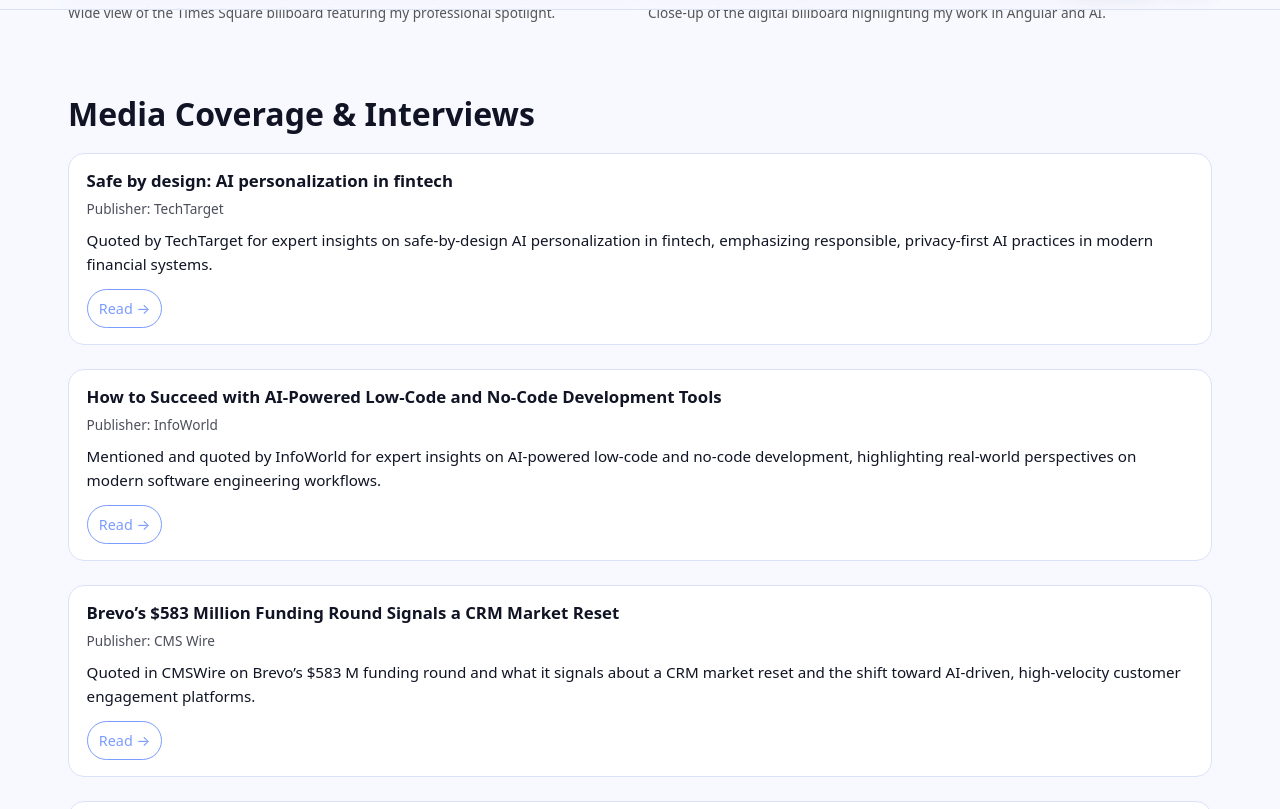
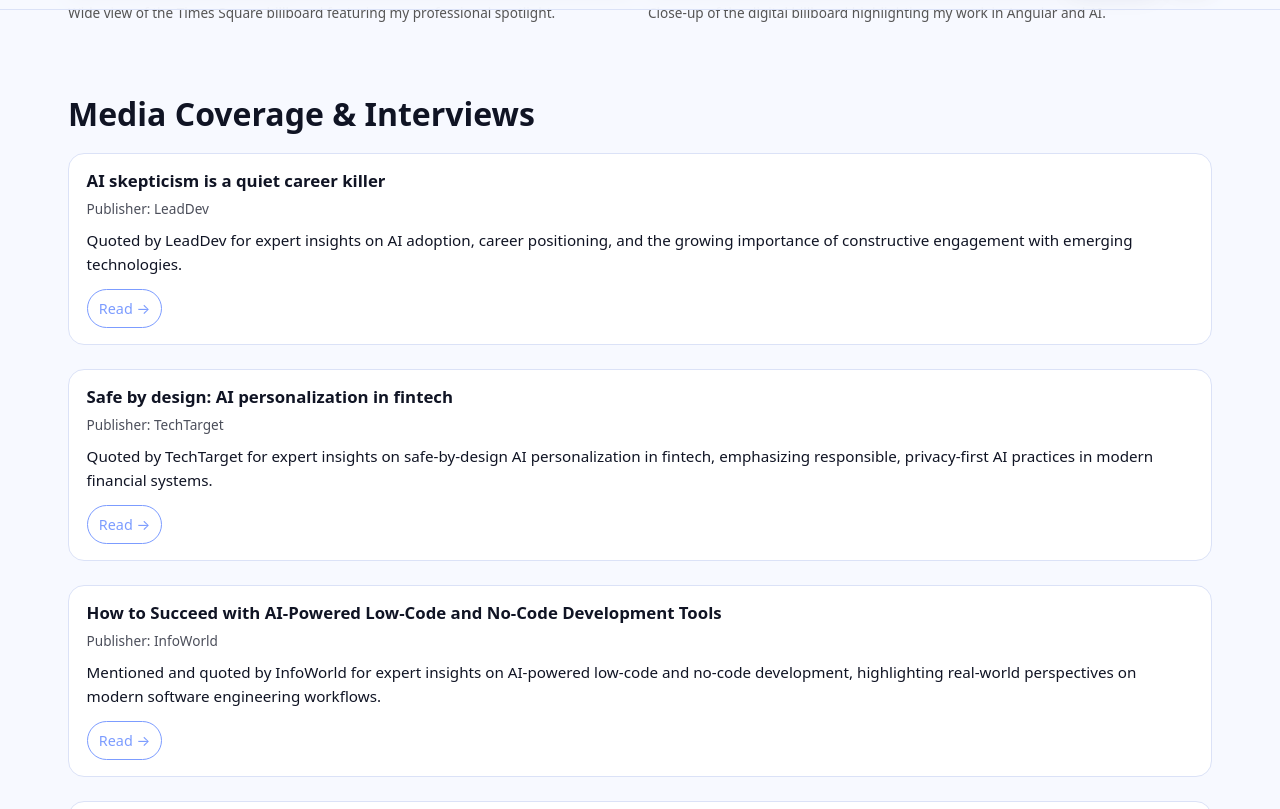
Before and after one commit to sonukapoor/sonukapoor-site.com, a Jekyll site: the page built from media.md, in a window 1280 px wide and 900 px high, scrolled down 797 px, cut to the strip 91-900 px from the top of the window. Built offline with Jekyll 4.4.1, drawn with Linux system fonts in a browser that asks for light colours.

Commit message:
Add new Quote in "AI skepticism is a quiet career killer" on LeadDev

```diff
--- a/media.md
+++ b/media.md
@@ -212,7 +216,13 @@
             name: "Safe by design: AI personalization in fintech"
             url: "https://www.techtarget.com/searchcio/feature/Safe-by-design-AI-personalization-in-fintech"
             about: { "@id": "https://sonukapoor.com/#person" }
-
+        - "@type": "ListItem"
+          position: 23
+          item:
+            "@type": "NewsArticle"
+            name: "AI skepticism is a quiet career killer"
+            url: "https://leaddev.com/career-development/ai-skepticism-is-a-quiet-career-killer"
+            about: { "@id": "https://sonukapoor.com/#person" }
 ---
 
 I’ve been featured, quoted, and publicly recognized across leading publications, interviews, and high-visibility showcases that highlight my work in Angular, AI, and enterprise technology.
@@ -252,12 +262,26 @@
         Close-up of the digital billboard highlighting my work in Angular and AI.
       </figcaption>
     </figure>
+
   </div>
 </section>
 
 <h2 class="media-section-title">Media Coverage & Interviews</h2>
 
 <div class="cards">
+
+<div class="card">
+    <h2>AI skepticism is a quiet career killer</h2>
+    <div class="card-meta">Publisher: LeadDev</div>
+    <p class="card-desc">
+      Quoted by LeadDev for expert insights on AI adoption, career positioning, and the growing importance of constructive engagement with emerging technologies.
+    </p>
+    <div class="card-actions">
+      <a href="https://leaddev.com/career-development/ai-skepticism-is-a-quiet-career-killer" target="_blank" rel="noopener">
+        Read →
+      </a>
+    </div>
+  </div>
 
   <div class="card">
     <h2>Safe by design: AI personalization in fintech</h2>
```
Also changed, not shown: other parts of media.md (+5 -1 lines), 2 other files.
